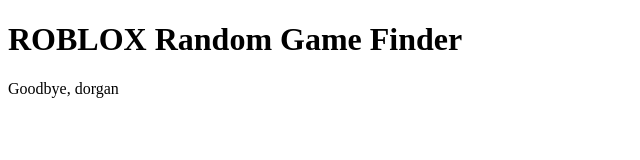
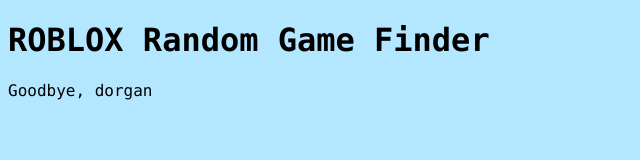
Before and after one commit to Brotalium/Brotalium.github.io, a plain HTML site: page index.html in a window 1280 px wide. Shown: the whole page, without its empty margins (0-640 px from the left). Drawn offline with Linux system fonts and the light colour scheme.

Commit message:
Update index.html

```diff
--- a/index.html
+++ b/index.html
@@ -5,16 +5,17 @@
 <title>among us</title>
 
 <style>
-h1: {
+h1 {
 	font-family: "Lucida Console";
 	border-style: none, none, solid, none;
+	border-width: 3px;
 }
 
-p: {
+p {
 	font-family: "Monaco";
 }
 
-body: {
+body {
 	background-color: rgb(179, 230, 255);
 }
 </style>
```
